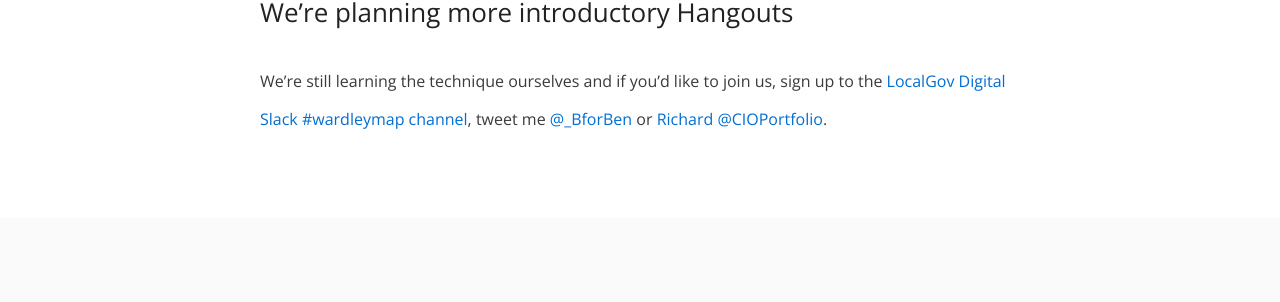
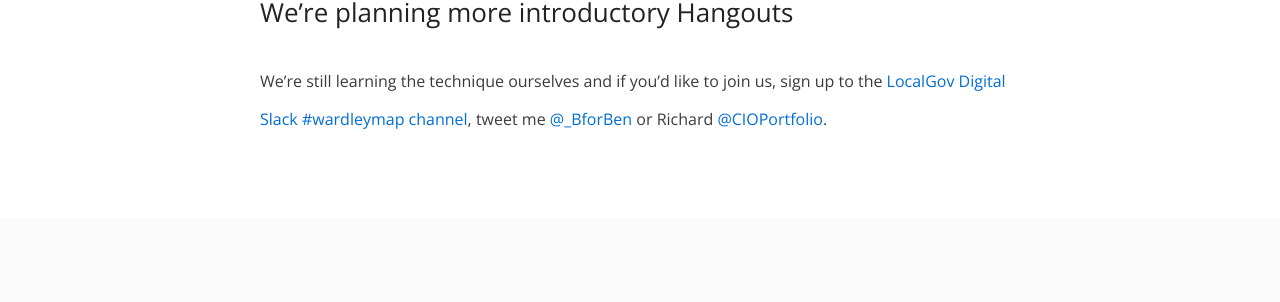
Before and after one commit to BforBen/bforben.github.io, a Jekyll site: the page built from _posts/2016-11-05-having-a-go-at-wardley-mapping.md, in a window 1280 px wide and 900 px high, scrolled down 3303 px. Shown: the part 249-551 px from the top of the window. Built offline with Jekyll 4.4.1, drawn with Linux system fonts in a browser that asks for light colours; nearby versions of some CDN libraries; comment, search, counter and statistics services are not loaded.

```diff
--- a/_posts/2016-11-05-having-a-go-at-wardley-mapping.md
+++ b/_posts/2016-11-05-having-a-go-at-wardley-mapping.md
@@ -38,6 +38,6 @@ Not bad for a first attempt! We did all learn more about the process and what th
 
 ## We're planning more introductory Hangouts
 
-We're still learning the technique ourselves and if you'd like to join us, sign up to the [LocalGov Digital Slack #wardleymap channel](https://localgovdigital.slack.com/messages/wardleymaps/), tweet me [@_BforBen](https://twitter.com/_BforBen) or [Richard @CIOPortfolio](https://twitter.com/cioportfolio).
+We're still learning the technique ourselves and if you'd like to join us, sign up to the [LocalGov Digital Slack #wardleymap channel](https://localgovdigital.slack.com/messages/wardleymaps/), tweet me [@_BforBen](https://twitter.com/_BforBen) or Richard [@CIOPortfolio](https://twitter.com/cioportfolio).
 
 *[SLA]: Service Level Agreement
```
